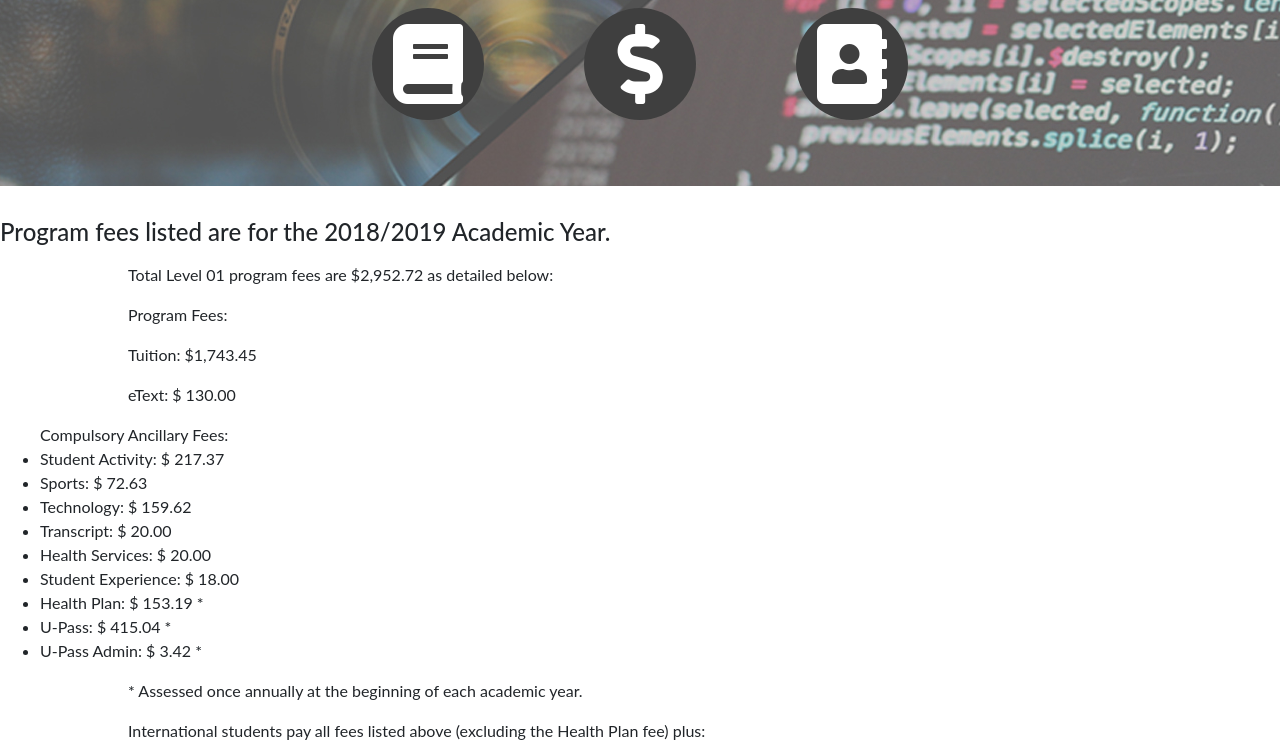
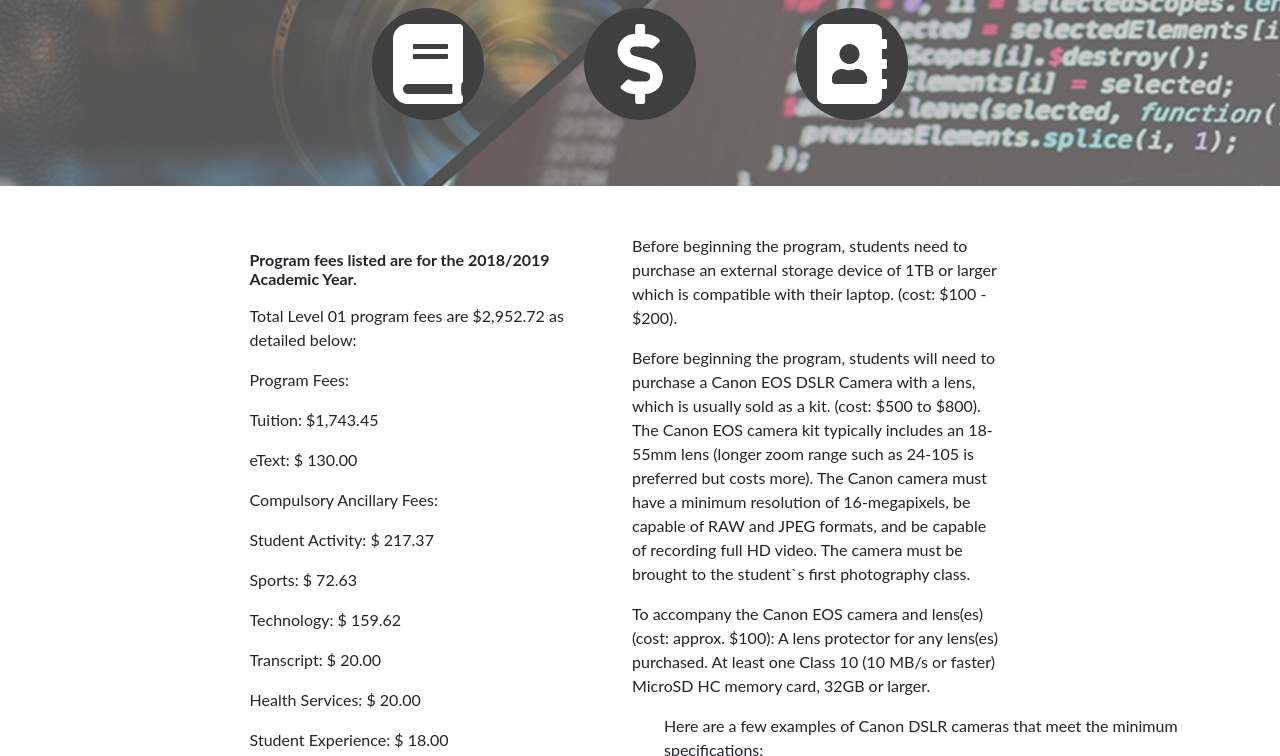
Before and after one commit to MTM6330-F18/Final--tsunami, a website: page fees.html in a window 1280 px wide. Shown: the part 206-962 px from the top of the page. Drawn offline with nearby package versions, Linux system fonts and the light colour scheme.

Commit message:
Fixed the html of the fees page to match the rest of the site.

```diff
--- a/fees.html
+++ b/fees.html
@@ -63,41 +63,44 @@
     crossorigin="anonymous"></script>
   <script src="https://stackpath.bootstrapcdn.com/bootstrap/4.1.3/js/bootstrap.min.js" integrity="sha384-ChfqqxuZUCnJSK3+MXmPNIyE6ZbWh2IMqE241rYiqJxyMiZ6OW/JmZQ5stwEULTy"
     crossorigin="anonymous"></script>
+
+  <body>
+    <div class="secondary clearfix">
       <article>
-    <h4>Program fees listed are for the 2018/2019 Academic Year.</h4>
-
+        <h2>Program fees listed are for the 2018/2019 Academic Year.</h2>
         <p> Total Level 01 program fees are $2,952.72 as detailed below: </p>
 
         <p>Program Fees: </p>
         <p>Tuition: $1,743.45 </p>
         <p>eText: $ 130.00 </p>
 
-    <ul>Compulsory Ancillary Fees:
-      <li> Student Activity: $ 217.37 </li>
-      <li> Sports: $ 72.63 </li>
-      <li> Technology: $ 159.62 </li>
-      <li> Transcript: $ 20.00 </li>
-      <li> Health Services: $ 20.00 </li>
-      <li> Student Experience: $ 18.00 </li>
-      <li> Health Plan: $ 153.19 * </li>
-      <li> U-Pass: $ 415.04 * </li>
-      <li> U-Pass Admin: $ 3.42 * </li>
-    </ul>
+        <p>Compulsory Ancillary Fees:</p>
+        <p> Student Activity: $ 217.37 </p>
+        <p> Sports: $ 72.63 </p>
+        <p> Technology: $ 159.62 </p>
+        <p> Transcript: $ 20.00 </p>
+        <p> Health Services: $ 20.00 </p>
+        <p> Student Experience: $ 18.00 </p>
+        <p> Health Plan: $ 153.19 * </p>
+        <p> U-Pass: $ 415.04 * </p>
+        <p> U-Pass Admin: $ 3.42 * </p>
+
         <p>* Assessed once annually at the beginning of each academic year.</p>
-
         <p>International students pay all fees listed above (excluding the Health Plan fee) plus:</p>
         <p>International Premium: $4,577.00</p>
         <p>International Health Insurance: $ 696.00</p>
 
+
         <p>Fees are subject to change.</p>
-  </article>
-  <article>
         <p> Before beginning the program, students are required to purchase either a Windows or OSX laptop with these
           minimum
           specs (cost: $1,200 - $2,000): Intel Core i7 processor 16GB RAM 500GB SSD or HDD internal storage 13 screen
           (larger
           preferred). Laptop power supply required for in-class use.</p>
 
+      </article>
+
+      <article>
         <p>Before beginning the program, students need to purchase an external storage device of 1TB or larger which is
           compatible with their laptop. (cost: $100 - $200).</p>
 
@@ -105,15 +108,13 @@
           usually
           sold as a kit. (cost: $500 to $800). The Canon EOS camera kit typically includes an 18-55mm lens (longer zoom
           range
-      such as 24-105 is preferred but costs more). The Canon camera must have a minimum resolution of 16-megapixels, be
+          such as 24-105 is preferred but costs more). The Canon camera must have a minimum resolution of
+          16-megapixels, be
           capable of RAW and JPEG formats, and be capable of recording full HD video. The camera must be brought to the
           student`s first photography class.</p>
 
         <p>To accompany the Canon EOS camera and lens(es) (cost: approx. $100): A lens protector for any lens(es)
-      purchased.
-      At
-      least one Class 10 (10 MB/s or faster) MicroSD HC memory card, 32GB or larger.</p>
-  </article>
+          purchased. At least one Class 10 (10 MB/s or faster) MicroSD HC memory card, 32GB or larger.</p>
         <ul>Here are a few examples of Canon DSLR cameras that meet the minimum specifications:
           <li>EOS Rebel T5 with 18-55mm IS II Lens Kit</li>
           <li>EOS Rebel SL1 with EF-S 18-55mm IS STM LensKit</li>
@@ -126,7 +127,8 @@
           a different model which exceeds these specifications, you may.</p>
 
         <h5> Level 4 Expenses:</h5>
-  <p>When students reach Level 4 of the program they will be specializing in either a video or web stream. At this
+        <p>When students reach Level 4 of the program they will be specializing in either a video or web stream. At
+          this
           point
           they will be required to make additional purchases.</p>
 
@@ -138,12 +140,19 @@
 
         <p> A tripod with a fluid tripod head and quick release plate. (approx. $100 +) Additional Class 10 (10MB/s or
           faster)
-    MicroSD HC memory cards 64GB or larger for their camera. (approx. $75) Telephoto zoom lens for their Canon camera
+          MicroSD HC memory cards 64GB or larger for their camera. (approx. $75) Telephoto zoom lens for their Canon
+          camera
           f4
-    70 - 200mm or better. (approx. $700 - $1700) An external flash lighting device. Specifics to be discussed with
+          70 - 200mm or better. (approx. $700 - $1700) An external flash lighting device. Specifics to be discussed
+          with
           course
           professor.</p>
 
+
+
+
+      </article>
+    </div>
     <div class="container">
       <div class="row">
         <div class="col-12 text-center">
```
Lines whose indentation alone changed are shown as unchanged.
